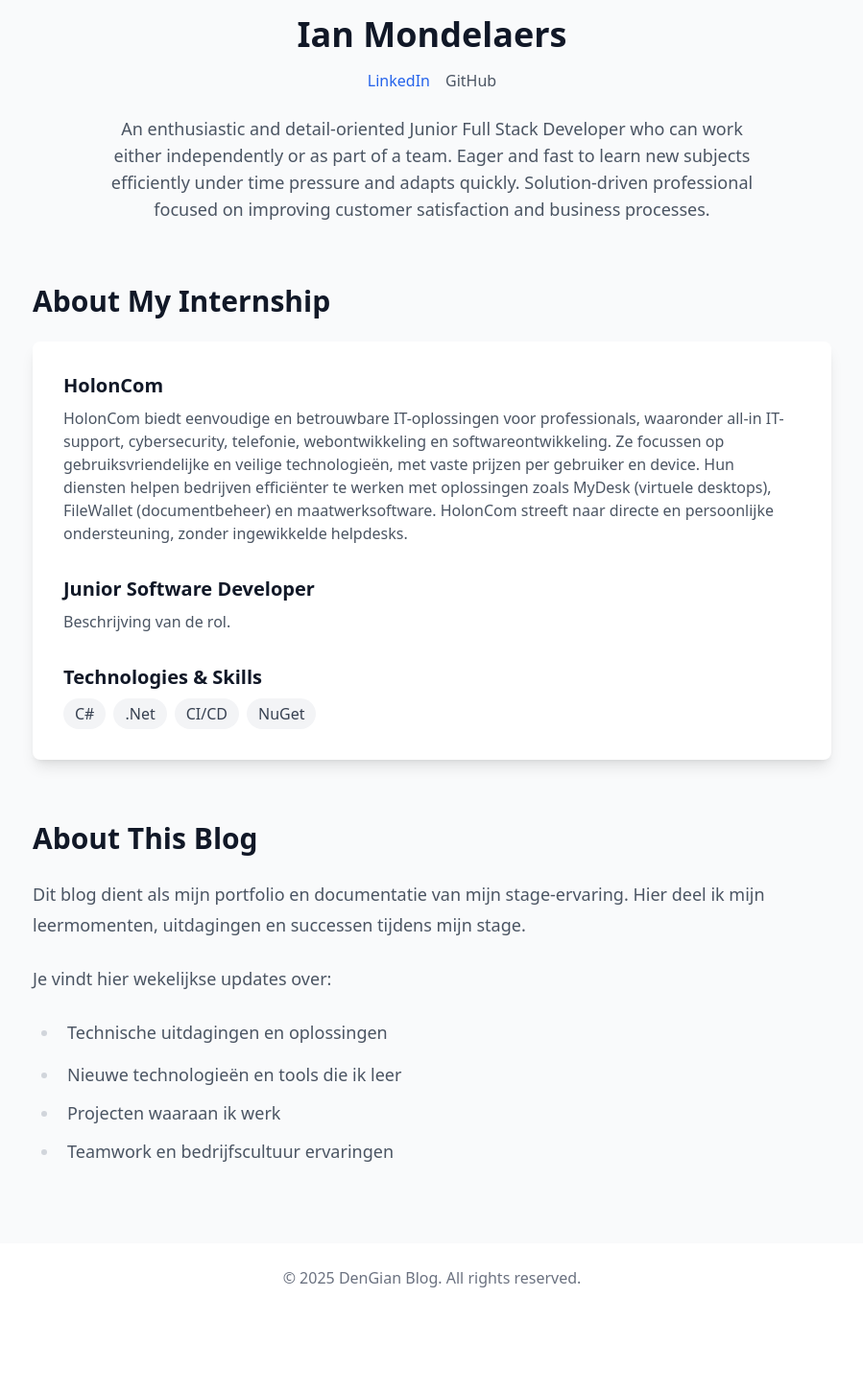
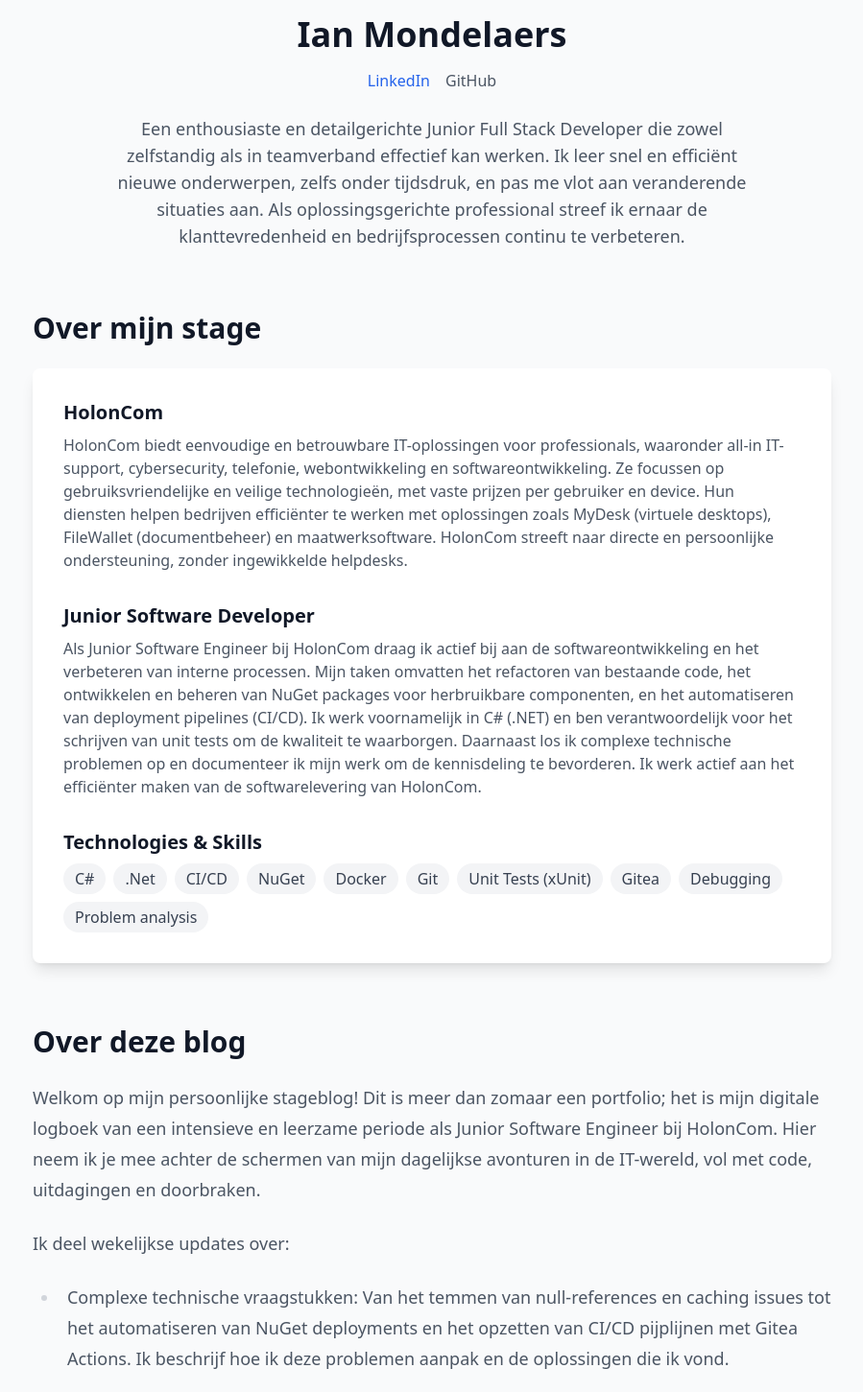
Before and after one commit to DenGian/blog, a Next.js app: page /about in a window 1280 px wide. Shown: the part 320-1771 px from the top of the page at 96% size, without its empty margins (190-1089 px from the left). Before the commit the page ends 1688 px from the top, so only its background shows below. Built offline with nearby package versions, Linux system fonts and the light colour scheme.

Commit message:
Updated the info on this page + changed text to dutch

```diff
--- a/src/pages/about/index.tsx
+++ b/src/pages/about/index.tsx
@@ -32,16 +32,14 @@
                     </Link>
                 </div>
                 <p className="text-lg text-gray-600 max-w-2xl mx-auto">
-                    An enthusiastic and detail-oriented Junior Full Stack Developer who can work either independently or as part of a team.
-                    Eager and fast to learn new subjects efficiently under time pressure and adapts quickly.
-                    Solution-driven professional focused on improving customer satisfaction and business processes.
+                    Een enthousiaste en detailgerichte Junior Full Stack Developer die zowel zelfstandig als in teamverband effectief kan werken. Ik leer snel en efficiënt nieuwe onderwerpen, zelfs onder tijdsdruk, en pas me vlot aan veranderende situaties aan. Als oplossingsgerichte professional streef ik ernaar de klanttevredenheid en bedrijfsprocessen continu te verbeteren.
                 </p>
             </section>
 
             {/* Internship Section */}
             <section className="mb-16">
                 <h2 className="text-3xl font-bold text-gray-900 mb-6">
-                    About My Internship
+                    Over mijn stage
                 </h2>
                 <div className="bg-white rounded-lg shadow-lg p-8">
                     <div className="mb-8">
@@ -57,7 +55,7 @@
                             Junior Software Developer
                         </h3>
                         <p className="text-gray-600">
-                            Beschrijving van de rol.
+                            Als Junior Software Engineer bij HolonCom draag ik actief bij aan de softwareontwikkeling en het verbeteren van interne processen. Mijn taken omvatten het refactoren van bestaande code, het ontwikkelen en beheren van NuGet packages voor herbruikbare componenten, en het automatiseren van deployment pipelines (CI/CD). Ik werk voornamelijk in C# (.NET) en ben verantwoordelijk voor het schrijven van unit tests om de kwaliteit te waarborgen. Daarnaast los ik complexe technische problemen op en documenteer ik mijn werk om de kennisdeling te bevorderen. Ik werk actief aan het efficiënter maken van de softwarelevering van HolonCom.
                         </p>
                     </div>
                     <div>
@@ -65,8 +63,7 @@
                             Technologies & Skills
                         </h3>
                         <div className="flex flex-wrap gap-2">
-                            {['C#', '.Net', 'CI/CD', 'NuGet'].map((tech) => (
-                                <span
+                            {['C#', '.Net', 'CI/CD', 'NuGet', 'Docker', 'Git', 'Unit Tests (xUnit)', 'Gitea', 'Debugging', 'Problem analysis'].map((tech) => (                                <span
                                     key={tech}
                                     className="px-3 py-1 bg-gray-100 text-gray-700 rounded-full"
                                 >
@@ -81,21 +78,20 @@
             {/* Blog Purpose Section */}
             <section>
                 <h2 className="text-3xl font-bold text-gray-900 mb-6">
-                    About This Blog
+                    Over deze blog
                 </h2>
                 <div className="prose prose-lg max-w-none text-gray-600">
                     <p>
-                        Dit blog dient als mijn portfolio en documentatie van mijn stage-ervaring.
-                        Hier deel ik mijn leermomenten, uitdagingen en successen tijdens mijn stage.
+                        Welkom op mijn persoonlijke stageblog! Dit is meer dan zomaar een portfolio; het is mijn digitale logboek van een intensieve en leerzame periode als Junior Software Engineer bij HolonCom. Hier neem ik je mee achter de schermen van mijn dagelijkse avonturen in de IT-wereld, vol met code, uitdagingen en doorbraken.
                     </p>
                     <p className="mt-4">
-                        Je vindt hier wekelijkse updates over:
+                        Ik deel wekelijkse updates over:
                     </p>
                     <ul className="mt-4 space-y-2">
-                        <li>Technische uitdagingen en oplossingen</li>
-                        <li>Nieuwe technologieën en tools die ik leer</li>
-                        <li>Projecten waaraan ik werk</li>
-                        <li>Teamwork en bedrijfscultuur ervaringen</li>
+                        <li>Complexe technische vraagstukken: Van het temmen van null-references en caching issues tot het automatiseren van NuGet deployments en het opzetten van CI/CD pijplijnen met Gitea Actions. Ik beschrijf hoe ik deze problemen aanpak en de oplossingen die ik vond.</li>
+                        <li>De duik in nieuwe technologieën: Een ontdekkingstocht langs talen en tools zoals C# en .NET, de ins en outs van Git en Gitea, en zelfs het experimenteren met AI-tools zoals Cursor en de ontwikkeling van een eigen VS Code extensie.</li>
+                        <li>Mijn projecten bij HolonCom: Van het optimaliseren van applicaties, Unit Testing en Code Refactoring tot het bouwen van herbruikbare NuGet packages voor klantprojecten.</li>
+                        <li>Persoonlijke en professionele groei: de open cultuur van HolonCom die ruimte biedt voor persoonlijke reflectie en het leren omgaan met uitdagingen en fouten.</li>
                     </ul>
                 </div>
             </section>
```
